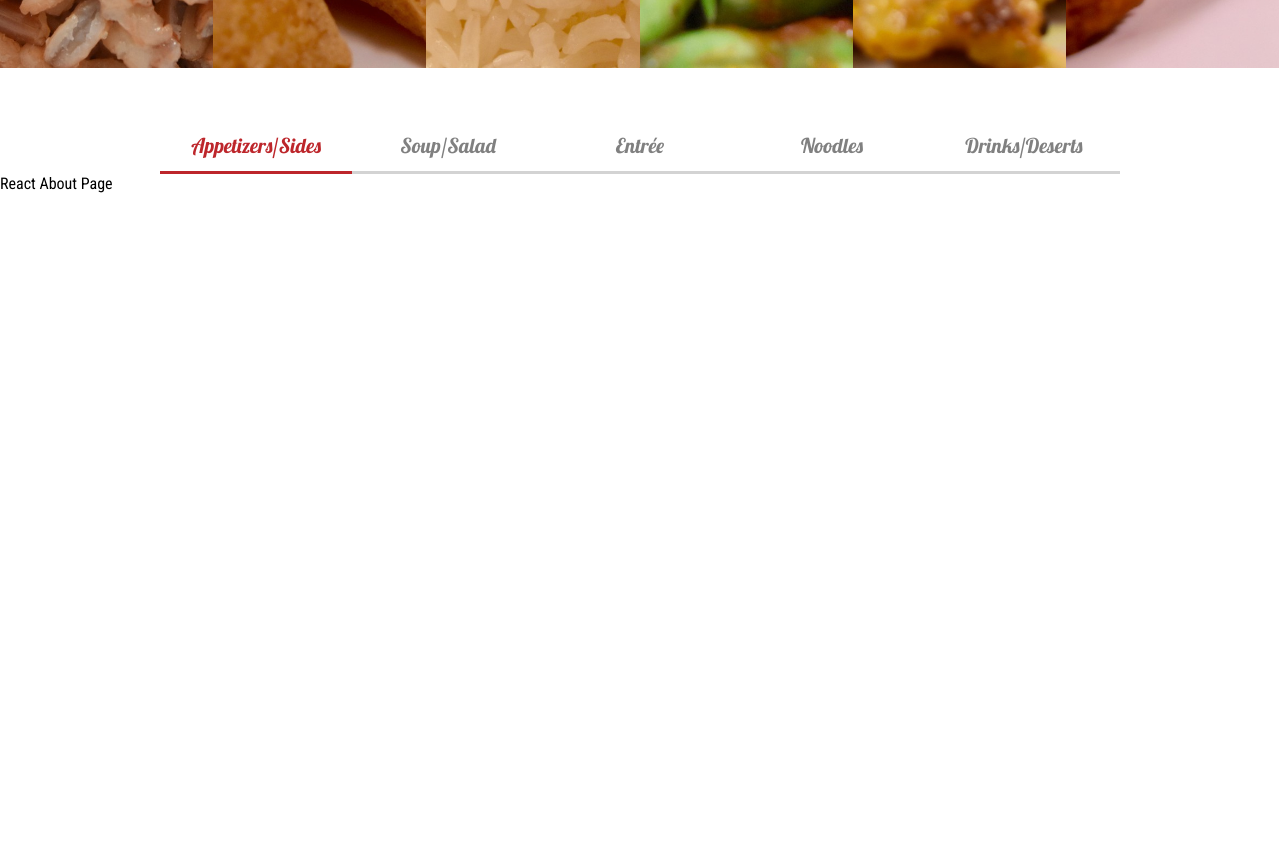
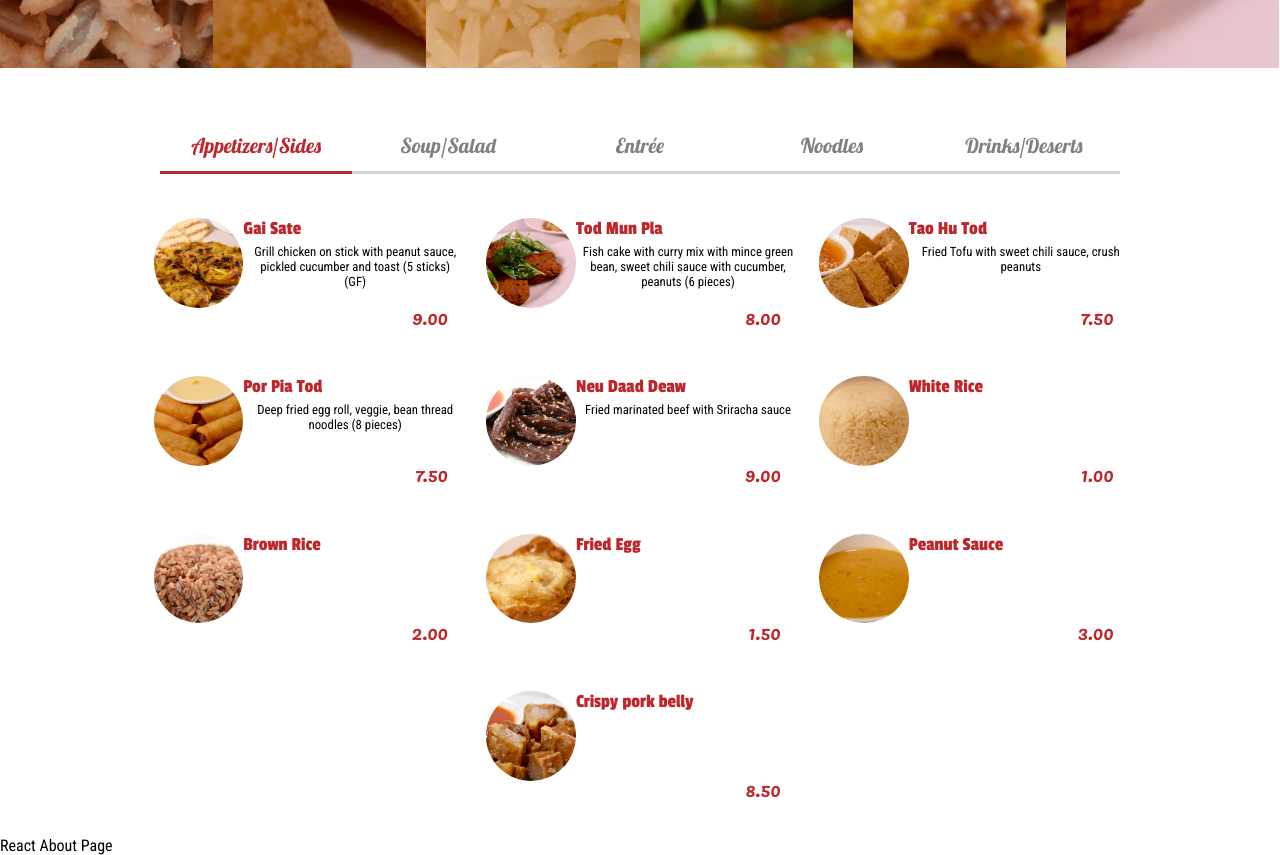
Before and after one commit to taihelsel/restaurant-mockup, a React (Create React App) app: page / in a window 1280 px wide. Shown: the part 700-1555 px from the top of the page. Before the commit the page ends 893 px from the top, so only its background shows below. Built offline with nearby package versions, Linux system fonts and the light colour scheme.

Commit message:
Added menu items component. Can render menu items for each meal type. Need to add animations on meal type change.

```diff
--- a/src/App.css
+++ b/src/App.css
@@ -152,6 +152,7 @@
 /*Menu Page stuff*/
 #Menu{
   margin-top:3em;
+  text-align: center;
 }
 #MenuNav{
   width:100%;
@@ -175,6 +176,55 @@
   border-bottom: 3px solid var(--red);
   color:var(--red);
 }
+#MenuItems{
+  list-style: none;
+  padding: 0;
+  margin: 0;
+  width: 80%;
+  display: inline-block;
+  margin-top:2em;
+}
+.menu-item{
+  display: inline-block;
+  width: 24vmax;
+  height: 10vmax;
+  position: relative;
+  margin: 1vmax;
+}
+.menu-item-img{
+  width: 7vmax;
+  border-radius: 15em;
+  position: absolute;
+  left: 0;
+  top: 0;
+}
+.menu-item-title{
+  display:inline-block;
+  position: absolute;
+  left: 7vmax;
+  top: 0;
+  font-size: 1.5vmax;
+  font-family: 'Passion One', cursive;
+  color: var(--red);
+}
+.menu-item-desc{
+  font-size: 1vmax;
+  top: 2vmax;
+  position: absolute;
+  width: 16.5vmax;
+  right: 0;
+  overflow: hidden;
+  height: 4.5vmax;
+}
+.menu-item-price{
+  display:inline-block;
+  font-size: 1.5vmax;
+  color: var(--red);
+  position: absolute;
+  right: 1vmax;
+  bottom: 1vmax;
+  font-family: 'Pacifico', cursive;
+}
 /*About Page stuff*/
 #About{
 
--- a/src/Menu Page/Menu.js
+++ b/src/Menu Page/Menu.js
@@ -2,12 +2,33 @@ import React, { Component } from 'react';
 import '../App.css';
 
 /*React components*/
-import MenuNav from  './MenuNav';
+import MenuNav from  './MenuNav.js';
+import MenuItems from './MenuItems.js';
 class Menu extends Component {
+  constructor(){
+    super();
+    this.state = {
+      currentNav : "appsides",
+      currentPage : 0
+    }
+  }
+  changeNav = (e) =>{
+    let newNav = e.currentTarget.getAttribute("mealtype");
+    if(newNav !== "null"){
+      document.getElementById("selected-menu-nav").removeAttribute("id");
+      e.currentTarget.setAttribute("id","selected-menu-nav");
+      this.setState({
+        currentNav:newNav
+      });
+    }else{
+      alert("this meal type is not supported yet... (todo)");
+    }
+  }
   render() {
     return (
       <div id="Menu">
-        <MenuNav />
+        <MenuNav changeNav={this.changeNav} />
+        <MenuItems currentNav={this.state.currentNav} currentPage={this.state.currentPage} />
       </div>
     );
   }
--- /dev/null
+++ b/src/Menu Page/MenuItems.js
@@ -0,0 +1,25 @@
+import React, { Component } from 'react';
+import '../App.css';
+import menuData from ".././menuData.js";
+class MenuItems extends Component {
+    render() {
+        return (
+            <ul id="MenuItems">
+                {
+                    menuData[this.props.currentNav].map((menuItem,index)=>{
+                        return (
+                            <li key={index} className="menu-item">
+                                <img className="menu-item-img" src={require(".././images/"+this.props.currentNav+"/"+(index+1)+".jpeg")}/>
+                                <div className="menu-item-title">{menuItem.name}</div>
+                                <div className="menu-item-desc">{menuItem.desc}</div>
+                                <div className="menu-item-price">{menuItem.price}</div>
+                            </li>
+                        );
+                    })
+                }
+            </ul>
+        );
+    }
+}
+
+export default MenuItems;
--- a/src/Menu Page/MenuNav.js
+++ b/src/Menu Page/MenuNav.js
@@ -1,18 +1,14 @@
 import React, { Component } from 'react';
 import '../App.css';
 class MenuNav extends Component {
-    setActiveNav = (e) =>{
-        document.getElementById("selected-menu-nav").removeAttribute("id");
-        e.currentTarget.setAttribute("id","selected-menu-nav");
-    }
     render() {
         return (
         <ul id="MenuNav">
-            <li onClick={this.setActiveNav} id="selected-menu-nav" className="menu-nav-items">Appetizers/Sides</li>
-            <li onClick={this.setActiveNav} className="menu-nav-items">Soup/Salad</li>
-            <li onClick={this.setActiveNav} className="menu-nav-items">Entrée</li>
-            <li onClick={this.setActiveNav} className="menu-nav-items">Noodles</li>
-            <li onClick={this.setActiveNav} className="menu-nav-items">Drinks/Deserts</li>
+            <li onClick={this.props.changeNav} mealtype="appsides" id="selected-menu-nav" className="menu-nav-items">Appetizers/Sides</li>
+            <li onClick={this.props.changeNav} mealtype="soupsalad" className="menu-nav-items">Soup/Salad</li>
+            <li onClick={this.props.changeNav} mealtype="entree" className="menu-nav-items">Entrée</li>
+            <li onClick={this.props.changeNav} mealtype="null" className="menu-nav-items">Noodles</li>
+            <li onClick={this.props.changeNav} mealtype="null" className="menu-nav-items">Drinks/Deserts</li>
         </ul>
         );
     }
```
